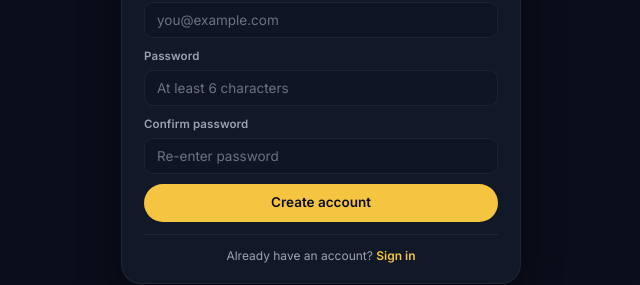
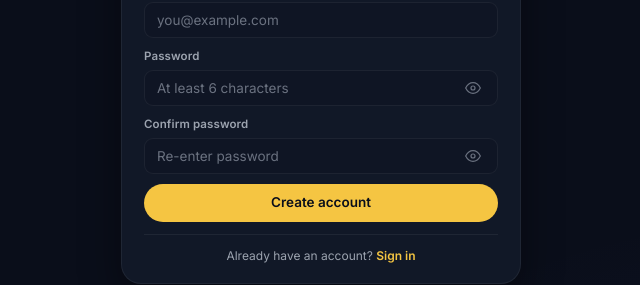
Before and after one commit to nhlamulobaloyi006/nb-student-hub-2, a React (Vite) app: page /signup in a window 1280 px wide. Shown: the part 373-658 px from the top of the page, without its empty margins (314-954 px from the left). Built offline with nearby package versions, Linux system fonts and the light colour scheme.

Commit message:
feat: add password visibility toggle for SignIn and SignUp forms

```diff
--- a/src/pages/Auth.css
+++ b/src/pages/Auth.css
@@ -187,3 +187,50 @@
   .auth-form .input { padding: 8px 11px; font-size: 13px; }
   .auth-foot { margin-top: 10px; padding-top: 10px; }
 }
+
+
+/* ============================================================
+   PASSWORD TOGGLE — eye button inside password inputs
+   ============================================================ */
+.auth-input-wrap {
+  position: relative;
+  display: flex;
+  align-items: center;
+}
+
+.auth-input-with-toggle {
+  /* leave room on the right for the toggle button */
+  padding-right: 44px !important;
+}
+
+.auth-password-toggle {
+  position: absolute;
+  top: 50%;
+  right: 10px;
+  transform: translateY(-50%);
+  width: 30px;
+  height: 30px;
+  border-radius: 8px;
+  display: flex;
+  align-items: center;
+  justify-content: center;
+  color: var(--text-3);
+  background: transparent;
+  border: none;
+  cursor: pointer;
+  transition: color var(--t-fast), background var(--t-fast);
+}
+.auth-password-toggle:hover {
+  color: var(--text);
+  background: rgba(255, 255, 255, 0.05);
+}
+.auth-password-toggle:active {
+  background: rgba(255, 255, 255, 0.10);
+}
+.auth-password-toggle:focus-visible {
+  outline: 2px solid var(--gold);
+  outline-offset: 1px;
+}
+.auth-password-toggle svg {
+  pointer-events: none;
+}
--- a/src/pages/SignIn.jsx
+++ b/src/pages/SignIn.jsx
@@ -11,6 +11,7 @@
 
   const [email, setEmail] = useState('');
   const [password, setPassword] = useState('');
+  const [showPassword, setShowPassword] = useState(false);
   const [remember, setRemember] = useState(true);
   const [error, setError] = useState('');
   const [busy, setBusy] = useState(false);
@@ -45,7 +46,7 @@
         <h1 className="auth-title">Welcome back</h1>
         <p className="auth-sub">Sign in to continue your journey.</p>
 
-        <form className="auth-form" onSubmit={handleSubmit}>
+        <form className="auth-form" onSubmit={handleSubmit} noValidate>
           <div className="field">
             <label className="field-label" htmlFor="si-email">Email</label>
             <input
@@ -62,16 +63,28 @@
 
           <div className="field">
             <label className="field-label" htmlFor="si-pass">Password</label>
+            <div className="auth-input-wrap">
               <input
                 id="si-pass"
-              className="input"
-              type="password"
+                className="input auth-input-with-toggle"
+                type={showPassword ? 'text' : 'password'}
                 autoComplete="current-password"
                 placeholder="••••••••"
                 value={password}
                 onChange={(e) => setPassword(e.target.value)}
                 required
               />
+              <button
+                type="button"
+                className="auth-password-toggle"
+                onClick={() => setShowPassword((v) => !v)}
+                aria-label={showPassword ? 'Hide password' : 'Show password'}
+                aria-pressed={showPassword}
+                tabIndex={-1}
+              >
+                {showPassword ? <EyeOffIcon /> : <EyeIcon />}
+              </button>
+            </div>
           </div>
 
           <label className="auth-check">
@@ -108,7 +121,7 @@
   return (
     <img
       src="/logos/logo.png"
-      alt=""
+      alt="NB Student Hub"
       className="auth-logo-img"
       onError={() => setFailed(true)}
     />
@@ -124,3 +137,27 @@
     </svg>
   );
 }
+
+function EyeIcon() {
+  return (
+    <svg width="16" height="16" viewBox="0 0 24 24" fill="none"
+         stroke="currentColor" strokeWidth="1.8"
+         strokeLinecap="round" strokeLinejoin="round" aria-hidden="true">
+      <path d="M1 12s4-8 11-8 11 8 11 8-4 8-11 8-11-8-11-8z" />
+      <circle cx="12" cy="12" r="3" />
+    </svg>
+  );
+}
+
+function EyeOffIcon() {
+  return (
+    <svg width="16" height="16" viewBox="0 0 24 24" fill="none"
+         stroke="currentColor" strokeWidth="1.8"
+         strokeLinecap="round" strokeLinejoin="round" aria-hidden="true">
+      <path d="M17.94 17.94A10.07 10.07 0 0 1 12 20c-7 0-11-8-11-8a18.45 18.45 0 0 1 5.06-5.94" />
+      <path d="M9.9 4.24A9.12 9.12 0 0 1 12 4c7 0 11 8 11 8a18.5 18.5 0 0 1-2.16 3.19" />
+      <path d="M14.12 14.12a3 3 0 1 1-4.24-4.24" />
+      <line x1="1" y1="1" x2="23" y2="23" />
+    </svg>
+  );
+}
--- a/src/pages/SignUp.jsx
+++ b/src/pages/SignUp.jsx
@@ -11,6 +11,8 @@
   const [email, setEmail] = useState('');
   const [password, setPassword] = useState('');
   const [confirm, setConfirm] = useState('');
+  const [showPassword, setShowPassword] = useState(false);
+  const [showConfirm, setShowConfirm] = useState(false);
   const [error, setError] = useState('');
   const [busy, setBusy] = useState(false);
 
@@ -88,10 +90,11 @@
 
           <div className="field">
             <label className="field-label" htmlFor="su-pass">Password</label>
+            <div className="auth-input-wrap">
               <input
                 id="su-pass"
-              className="input"
-              type="password"
+                className="input auth-input-with-toggle"
+                type={showPassword ? 'text' : 'password'}
                 autoComplete="new-password"
                 placeholder="At least 6 characters"
                 value={password}
@@ -99,14 +102,26 @@
                 required
                 minLength={6}
               />
+              <button
+                type="button"
+                className="auth-password-toggle"
+                onClick={() => setShowPassword((v) => !v)}
+                aria-label={showPassword ? 'Hide password' : 'Show password'}
+                aria-pressed={showPassword}
+                tabIndex={-1}
+              >
+                {showPassword ? <EyeOffIcon /> : <EyeIcon />}
+              </button>
+            </div>
           </div>
 
           <div className="field">
             <label className="field-label" htmlFor="su-confirm">Confirm password</label>
+            <div className="auth-input-wrap">
               <input
                 id="su-confirm"
-              className="input"
-              type="password"
+                className="input auth-input-with-toggle"
+                type={showConfirm ? 'text' : 'password'}
                 autoComplete="new-password"
                 placeholder="Re-enter password"
                 value={confirm}
@@ -114,6 +129,17 @@
                 required
                 minLength={6}
               />
+              <button
+                type="button"
+                className="auth-password-toggle"
+                onClick={() => setShowConfirm((v) => !v)}
+                aria-label={showConfirm ? 'Hide password' : 'Show password'}
+                aria-pressed={showConfirm}
+                tabIndex={-1}
+              >
+                {showConfirm ? <EyeOffIcon /> : <EyeIcon />}
+              </button>
+            </div>
           </div>
 
           {error && <div className="auth-error">{error}</div>}
@@ -142,7 +168,7 @@
   return (
     <img
       src="/logos/logo.png"
-      alt=""
+      alt="NB Student Hub"
       className="auth-logo-img"
       onError={() => setFailed(true)}
     />
@@ -158,3 +184,27 @@
     </svg>
   );
 }
+
+function EyeIcon() {
+  return (
+    <svg width="16" height="16" viewBox="0 0 24 24" fill="none"
+         stroke="currentColor" strokeWidth="1.8"
+         strokeLinecap="round" strokeLinejoin="round" aria-hidden="true">
+      <path d="M1 12s4-8 11-8 11 8 11 8-4 8-11 8-11-8-11-8z" />
+      <circle cx="12" cy="12" r="3" />
+    </svg>
+  );
+}
+
+function EyeOffIcon() {
+  return (
+    <svg width="16" height="16" viewBox="0 0 24 24" fill="none"
+         stroke="currentColor" strokeWidth="1.8"
+         strokeLinecap="round" strokeLinejoin="round" aria-hidden="true">
+      <path d="M17.94 17.94A10.07 10.07 0 0 1 12 20c-7 0-11-8-11-8a18.45 18.45 0 0 1 5.06-5.94" />
+      <path d="M9.9 4.24A9.12 9.12 0 0 1 12 4c7 0 11 8 11 8a18.5 18.5 0 0 1-2.16 3.19" />
+      <path d="M14.12 14.12a3 3 0 1 1-4.24-4.24" />
+      <line x1="1" y1="1" x2="23" y2="23" />
+    </svg>
+  );
+}
```
Lines whose indentation alone changed are shown as unchanged.
